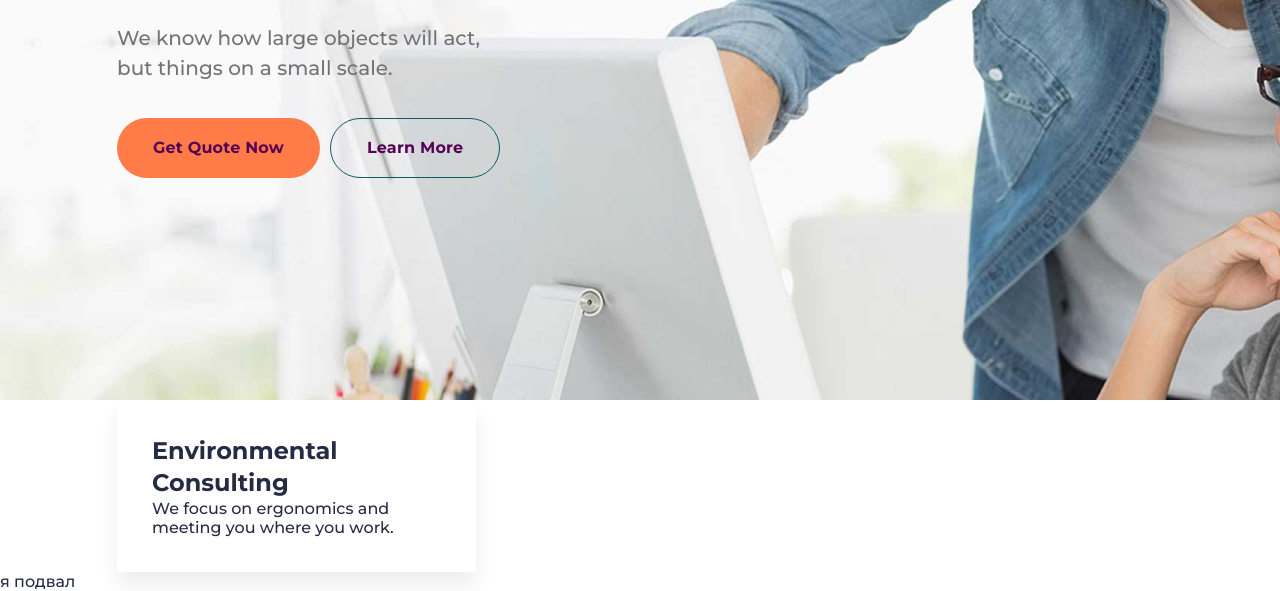
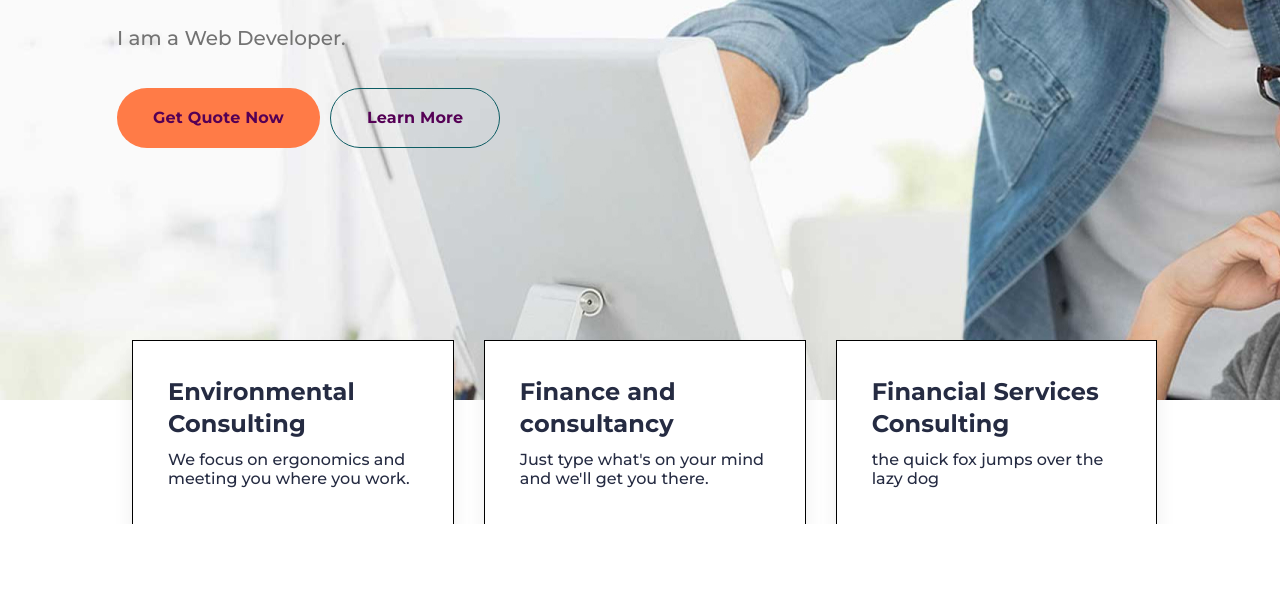
Before and after one commit to valera-golubenko/G2V, a plain HTML site: page index.html in a window 1280 px wide. Shown: the part 393-984 px from the top of the page. After the commit the page ends 917 px from the top, so only its background shows below. Drawn offline with Linux system fonts and the light colour scheme.

Commit message:
Create a services

```diff
--- a/css/style.css
+++ b/css/style.css
@@ -92,6 +92,11 @@ position: relative;
 .page{
     flex: 1 1 auto;
 }
+.page__services{
+    position: relative;
+    z-index:2;
+    margin: -30px 0 0 0;
+}
 footer{
 
 }
@@ -185,19 +190,39 @@ border: 1px solid #0d5c63;
 /*-----------------------------Services------------------------------------------*/
 .services__body{
     display: flex;
-    margin: 0 -15px;
+    flex-wrap: wrap;
+    margin: 0 -15px -30px 0;
 }
 .services__column{
     padding: 0 15px;
-    flex: 0 1 33.333%;
+    flex: 0 1 30.333%;
+    margin: 0 0 30px 0;
+
 }
+@media (max-width: 992px){
+    .services__column{
+        flex: 0 1 50%;
+        margin: 0 0 90px 0;
+    }
+}
+
 .services__item{
+    height: 100%;
     box-shadow: 0 13px 19px rgba(0, 0, 0, 0.07);
-    background-color: #fff;
+    background-color:#fff;
     padding: 35px;
+    border:1px solid #000;
+}
+.item-service > *:not(:last-child){
+    margin: 0 0 10px 0;
 }
 .item-service__title{
     font-weight: 700;
     font-size: 24px;
     line-height: 133%;
+    letter-spacing: 0.1px;
 }
+.item-service__text{
+    color:#737373;
+    line-height: 142%;
+}
--- a/index.html
+++ b/index.html
@@ -28,10 +28,9 @@
             <div class="page__main-block main-block">
                 <div class="main-block__container _container">
                     <div class="main-block__body">
-                        <h1 class="main-block__title">Finance and Consultancy Solution</h1>
+                        <h1 class="main-block__title">Hi, my name`s Valerii Holubenko</h1>
                         <div class="main-block__text">
-                            We know how large objects will act,
-                            but things on a small scale.
+                            I am a Web Developer.
                         </div>
                         <div class="main-block__buttons">
                             <a href="" class="main-block__button main-block__button_orange">Get Quote Now</a>
@@ -48,19 +47,27 @@
                     <div class="services__body">
                         <div class="services__column">
                             <div class="services__item item-service">
-                                <h3 class="item-service__title">Environmental
-                                    Consulting</h3>
-                                <div class="ite-service__text">
-                                    We focus on ergonomics and
-                                    meeting you where you work.
-                                </div>
+                                <h3 class="item-service__title">Environmental Consulting</h3>
+                                <div class="ite-service__text">We focus on ergonomics and meeting you where you work.</div>
+                            </div>
+                        </div>
+                        <div class="services__column">
+                            <div class="services__item item-service">
+                                <h3 class="item-service__title">Finance and consultancy</h3>
+                                <div class="ite-service__text">Just type what's on your mind and we'll get you there.</div>
+                            </div>
+                        </div>
+                        <div class="services__column">
+                            <div class="services__item item-service">
+                                <h3 class="item-service__title">Financial Services Consulting</h3>
+                                <div class="ite-service__text">the quick fox jumps over the lazy dog</div>
                             </div>
                         </div>
                     </div>
                 </div>
             </section>
         </main>
-        <footer class="footer">я подвал</footer>
+        <footer class="footer"></footer>
     </div>
     <script src="/js/script.js"></script>
 </body>
```
